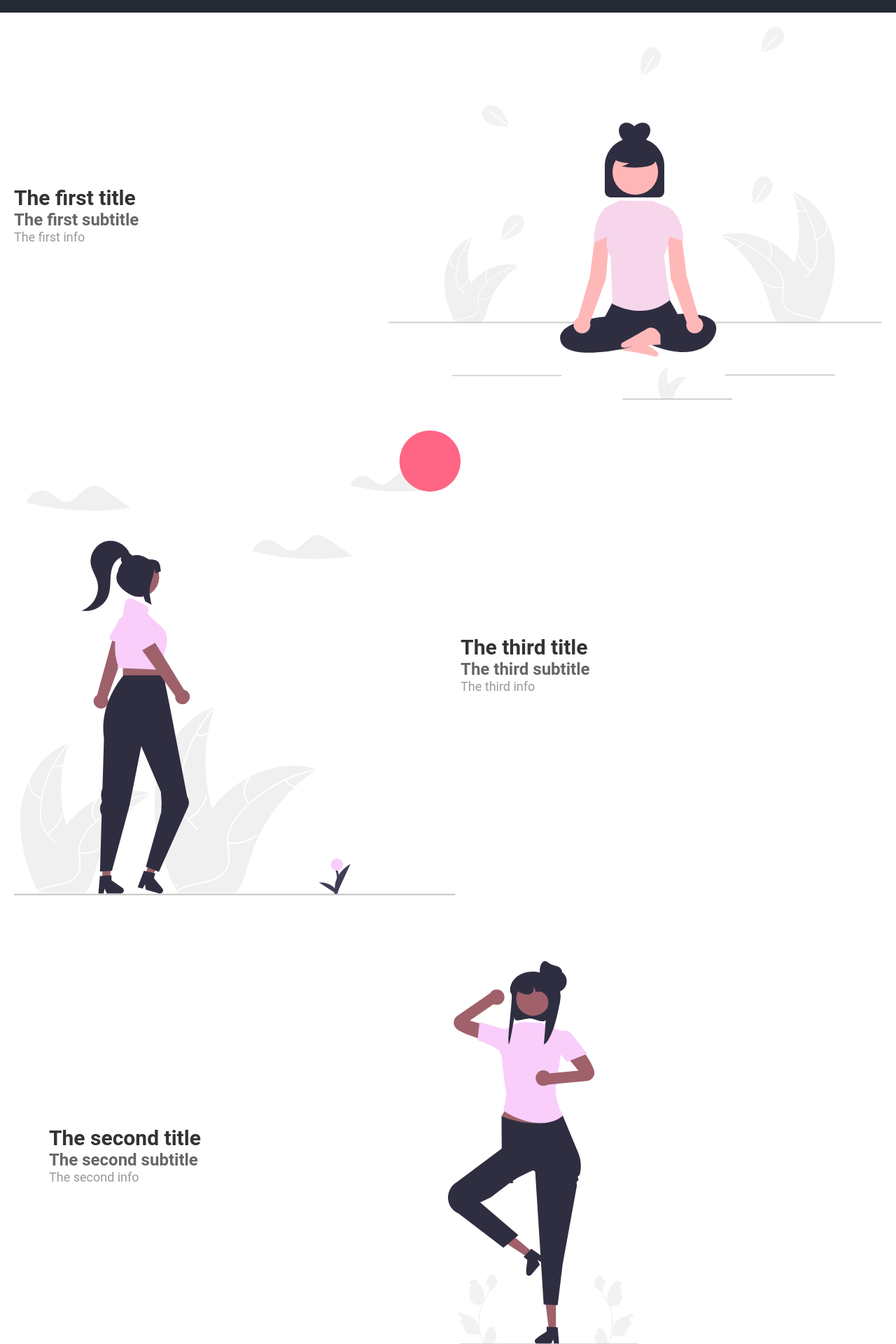
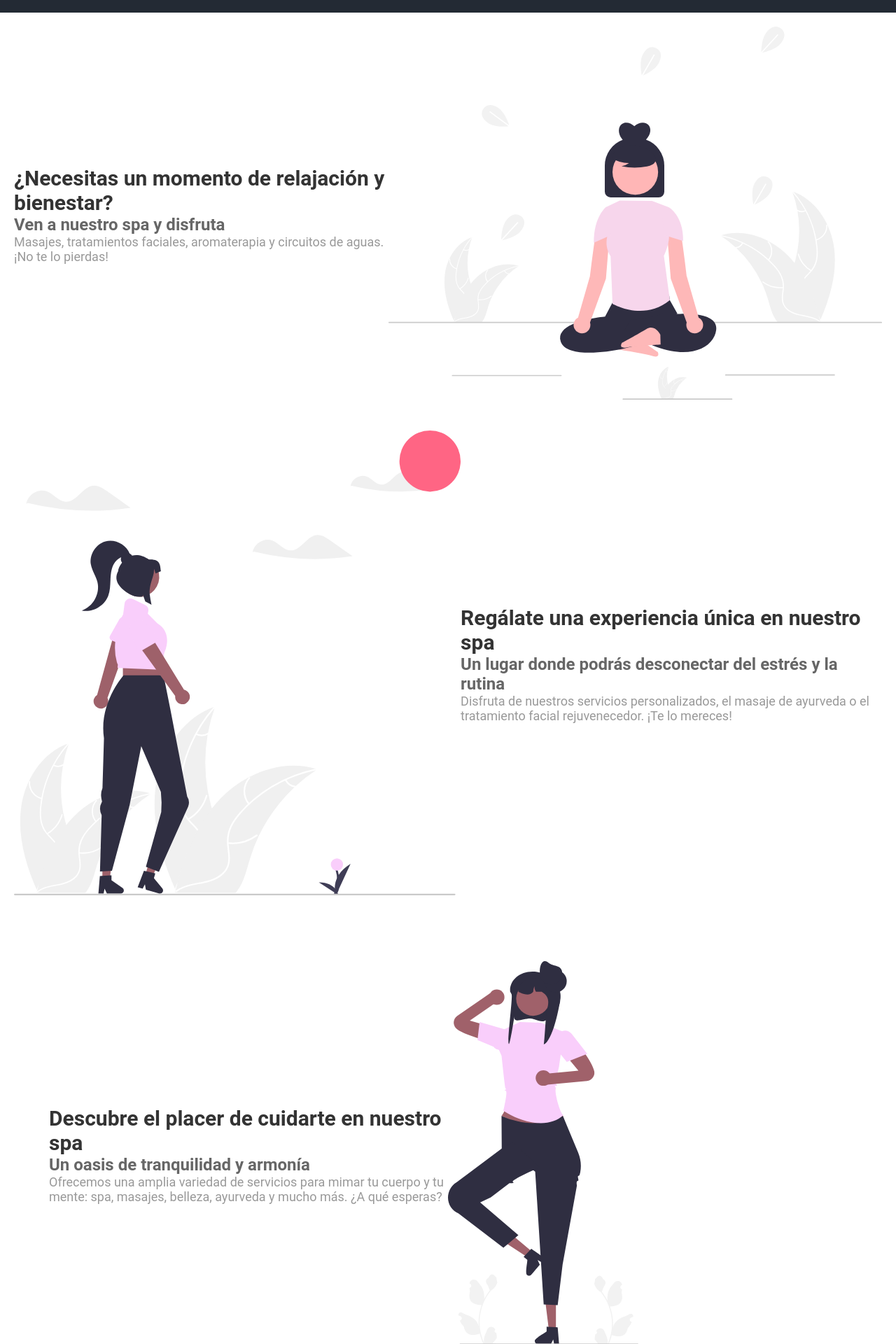
Before and after one commit to FernandoRV98/JDSpaReact, a React (Create React App) app: page / in a window 1280 px wide. Shown: the part 862-2782 px from the top of the page at 70% size. Built offline with nearby package versions, Linux system fonts and the light colour scheme; no server answers; the database is empty; grey boxes are pictures that could not be loaded.

Commit message:
New INFO

```diff
--- a/src/Components/InfoSection/Data.js
+++ b/src/Components/InfoSection/Data.js
@@ -4,9 +4,9 @@ import image3 from '../../images/info-3.svg';
 
 export const objectOne = {
     id: 1,
-    title: 'The first title',
-    subtitle: 'The first subtitle',
-    info: 'The first info',
+    title: '¿Necesitas un momento de relajación y bienestar?',
+    subtitle: 'Ven a nuestro spa y disfruta',
+    info: 'Masajes, tratamientos faciales, aromaterapia y circuitos de aguas. ¡No te lo pierdas!',
     image: image1,
     imageSize: '40%',
     direction: 'row',
@@ -14,9 +14,9 @@ export const objectOne = {
 
 export const objectTwo = {
     id: 2,
-    title: 'The second title',
-    subtitle: 'The second subtitle',
-    info: 'The second info',
+    title: 'Descubre el placer de cuidarte en nuestro spa',
+    subtitle: 'Un oasis de tranquilidad y armonía',
+    info: 'Ofrecemos una amplia variedad de servicios para mimar tu cuerpo y tu mente: spa, masajes, belleza, ayurveda y mucho más. ¿A qué esperas?',
     image: image2,
     imageSize: '30%',
     direction: 'row',
@@ -24,9 +24,9 @@ export const objectTwo = {
 
 export const objectThree = {
     id: 3,
-    title: 'The third title',
-    subtitle: 'The third subtitle',
-    info: 'The third info',
+    title: 'Regálate una experiencia única en nuestro spa',
+    subtitle: 'Un lugar donde podrás desconectar del estrés y la rutina',
+    info: 'Disfruta de nuestros servicios personalizados, el masaje de ayurveda o el tratamiento facial rejuvenecedor. ¡Te lo mereces!',
     image: image3,
     imageSize: '40%',
     direction: 'row-reverse',
```
